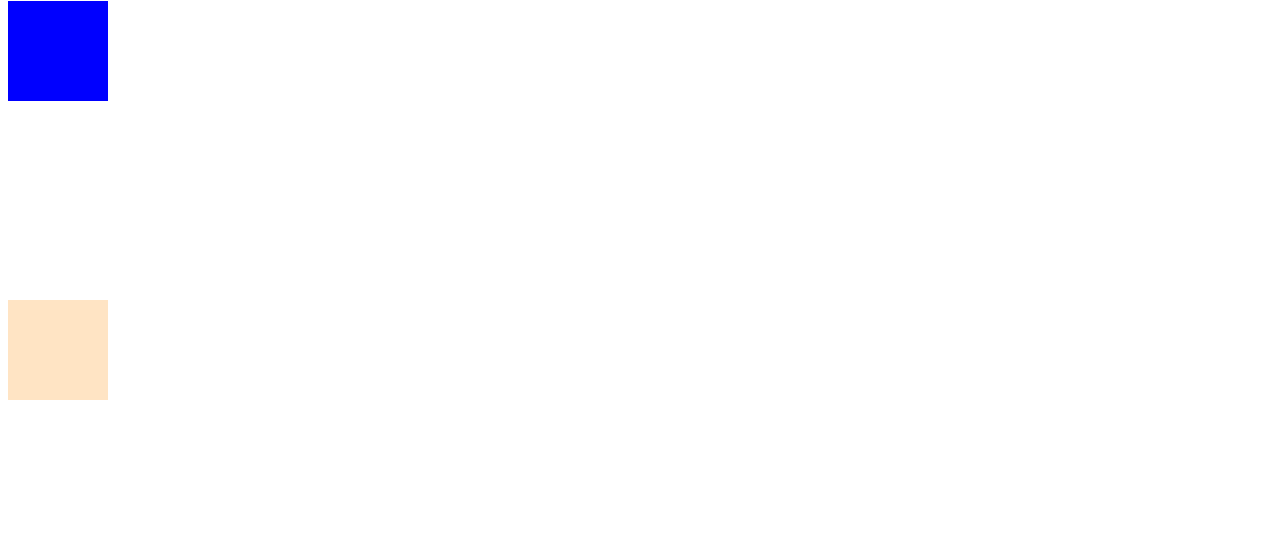
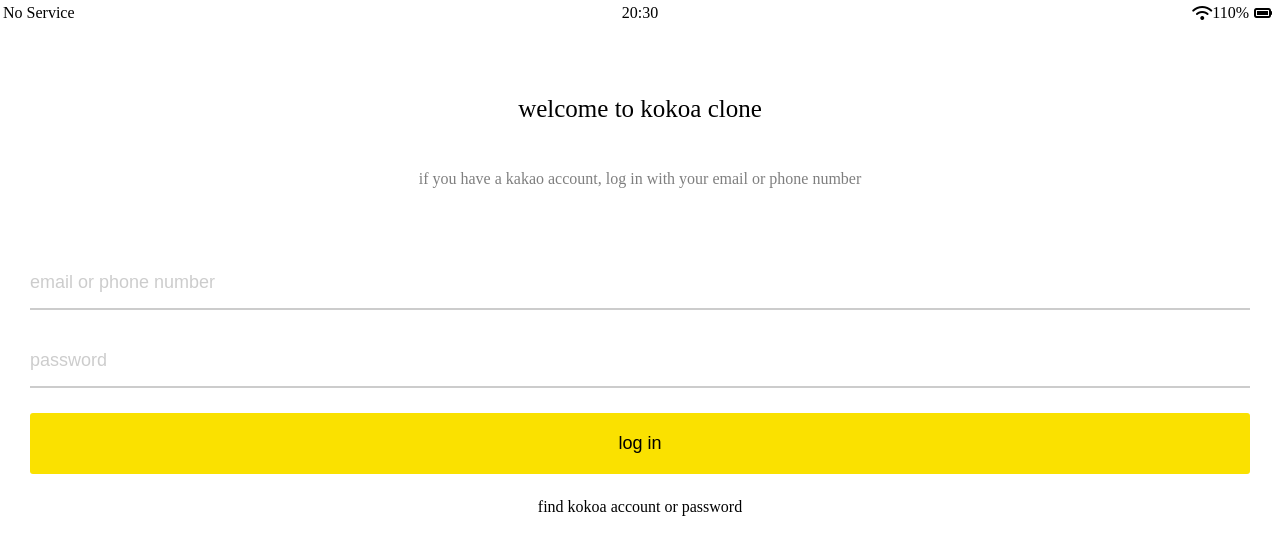
Before and after one commit to RBGonion/clonesite, a plain HTML site: page kokoatalk/index.html in a window 1280 px wide. Shown: the top 554 px of the page. Drawn offline with Linux system fonts and the light colour scheme.

Commit message:
3.12 kokoatalk study

```diff
--- /dev/null
+++ b/kokoatalk/css/reset.css
@@ -0,0 +1,132 @@
+/* http://meyerweb.com/eric/tools/css/reset/
+   v2.0 | 20110126
+   License: none (public domain)
+*/
+
+html,
+body,
+div,
+span,
+applet,
+object,
+iframe,
+h1,
+h2,
+h3,
+h4,
+h5,
+h6,
+p,
+blockquote,
+pre,
+a,
+abbr,
+acronym,
+address,
+big,
+cite,
+code,
+del,
+dfn,
+em,
+img,
+ins,
+kbd,
+q,
+s,
+samp,
+small,
+strike,
+strong,
+sub,
+sup,
+tt,
+var,
+b,
+u,
+i,
+center,
+dl,
+dt,
+dd,
+ol,
+ul,
+li,
+fieldset,
+form,
+label,
+legend,
+table,
+caption,
+tbody,
+tfoot,
+thead,
+tr,
+th,
+td,
+article,
+aside,
+canvas,
+details,
+embed,
+figure,
+figcaption,
+footer,
+header,
+hgroup,
+menu,
+nav,
+output,
+ruby,
+section,
+summary,
+time,
+mark,
+audio,
+video {
+  margin: 0;
+  padding: 0;
+  border: 0;
+  font-size: 100%;
+  font: inherit;
+  vertical-align: baseline;
+}
+/* HTML5 display-role reset for older browsers */
+article,
+aside,
+details,
+figcaption,
+figure,
+footer,
+header,
+hgroup,
+menu,
+nav,
+section {
+  display: block;
+}
+body {
+  line-height: 1;
+}
+ol,
+ul {
+  list-style: none;
+}
+blockquote,
+q {
+  quotes: none;
+}
+blockquote:before,
+blockquote:after,
+q:before,
+q:after {
+  content: "";
+  content: none;
+}
+table {
+  border-collapse: collapse;
+  border-spacing: 0;
+}
+input:focus {
+  outline: none;
+}
--- /dev/null
+++ b/kokoatalk/css/status-bar.css
@@ -0,0 +1,18 @@
+.status-bar__column {
+  width: 33%;
+}
+.status-bar__column:first-child span {
+  margin-right: 5px;
+}
+.status-bar__column:nth-child(2) {
+  display: flex;
+  justify-content: center;
+}
+.status-bar__column:last-child {
+  display: flex;
+  justify-content: flex-end;
+  align-items: center;
+}
+.status-bar__column .fa-battery-full {
+  margin: 0px 5px;
+}
--- /dev/null
+++ b/kokoatalk/css/style.css
@@ -0,0 +1,64 @@
+@import "reset.css";
+@import "status-bar.css";
+@import "variables.css";
+
+body {
+  display: flex;
+  flex-flow: column;
+  font-family: "Times New Roman", Times, serif;
+}
+#status-bar {
+  display: flex;
+  justify-content: space-between;
+  padding: 5px 3px;
+}
+
+#welcome-header {
+  display: flex;
+  flex-direction: column;
+  align-items: center;
+  margin: 70px 0px;
+}
+
+.welcome-header__title {
+  margin-bottom: 50px;
+  font-size: 25px;
+}
+.welcome-header__text {
+  width: 55%;
+  opacity: 0.5;
+  text-align: center;
+}
+#login-form {
+  display: flex;
+  flex-direction: column;
+  margin: 0px 30px;
+}
+#login-form input {
+  padding: 15px 0px;
+  border: none;
+  font-size: 18px;
+  margin-bottom: 25px;
+}
+#login-form input::placeholder {
+  color: rgba(0, 0, 0, 0.2);
+}
+#login-form input:not([type="submit"]) {
+  border-bottom: 2px solid rgba(0, 0, 0, 0.2);
+  transition: border-color 0.5s ease-in-out;
+}
+#login-form input:focus {
+  border-color: var(--yellow);
+}
+#login-form input[type="submit"] {
+  background-color: var(--yellow);
+  cursor: pointer;
+  padding: 20px;
+  border-radius: 3px;
+}
+#login-form a {
+  text-align: center;
+  text-decoration: none;
+  color: inherit;
+  font-size: 16px;
+}
--- /dev/null
+++ b/kokoatalk/css/variables.css
@@ -0,0 +1,3 @@
+:root {
+  --yellow: #fae100;
+}
--- a/kokoatalk/index.html
+++ b/kokoatalk/index.html
@@ -4,11 +4,42 @@
     <meta charset="UTF-8" />
     <meta http-equiv="X-UA-Compatible" content="IE=edge" />
     <meta name="viewport" content="width=device-width, initial-scale=1.0" />
-    <title>Document</title>
-    <link rel="stylesheet" href="style.css" />
+    <title>welcome to kokoatalk</title>
+    <link rel="stylesheet" href="css/style.css" />
+    <script
+      src="https://kit.fontawesome.com/39b6b56791.js"
+      crossorigin="anonymous"
+    ></script>
   </head>
   <body>
-    <div id="first"></div>
-    <div id="second"></div>
+    <div id="status-bar">
+      <div class="status-bar__column">
+        <span>No Service</span>
+      </div>
+      <!-- to do : wifi icon-->
+      <div class="status-bar__column">
+        <span>20:30</span>
+      </div>
+      <div class="status-bar__column">
+        <i class="fa-solid fa-wifi"></i>
+        <span>110%</span>
+        <i class="fa-solid fa-battery-full"></i>
+        <!-- icon *2-->
+      </div>
+    </div>
+
+    <header id="welcome-header">
+      <h1 class="welcome-header__title">welcome to kokoa clone</h1>
+      <p class="welcome-header__text">
+        if you have a kakao account, log in with your email or phone number
+      </p>
+    </header>
+
+    <form id="login-form">
+      <input type="text" placeholder="email or phone number" />
+      <input type="password" placeholder="password" />
+      <input type="submit" value="log in" />
+      <a href="#">find kokoa account or password</a>
+    </form>
   </body>
 </html>
--- a/kokoatalk/style.css
+++ /dev/null
@@ -1,16 +0,0 @@
-body {
-  height: 1500px;
-  margin-top: 300px;
-}
-
-div {
-  height: 100px;
-  width: 100px;
-  background-color: bisque;
-}
-
-#second {
-  background-color: blue;
-  position: fixed;
-  top: 1px;
-}
```
Also changed, not shown: kokoatalk/screenshot/01.png (added), kokoatalk/screenshot/02.png (added), kokoatalk/screenshot/03.png (added), kokoatalk/screenshot/04.png (added), kokoatalk/screenshot/05.png (added), kokoatalk/screenshot/06.png (added), kokoatalk/screenshot/07.png (added), kokoatalk/screenshot/09.png (added), 1 other file.
